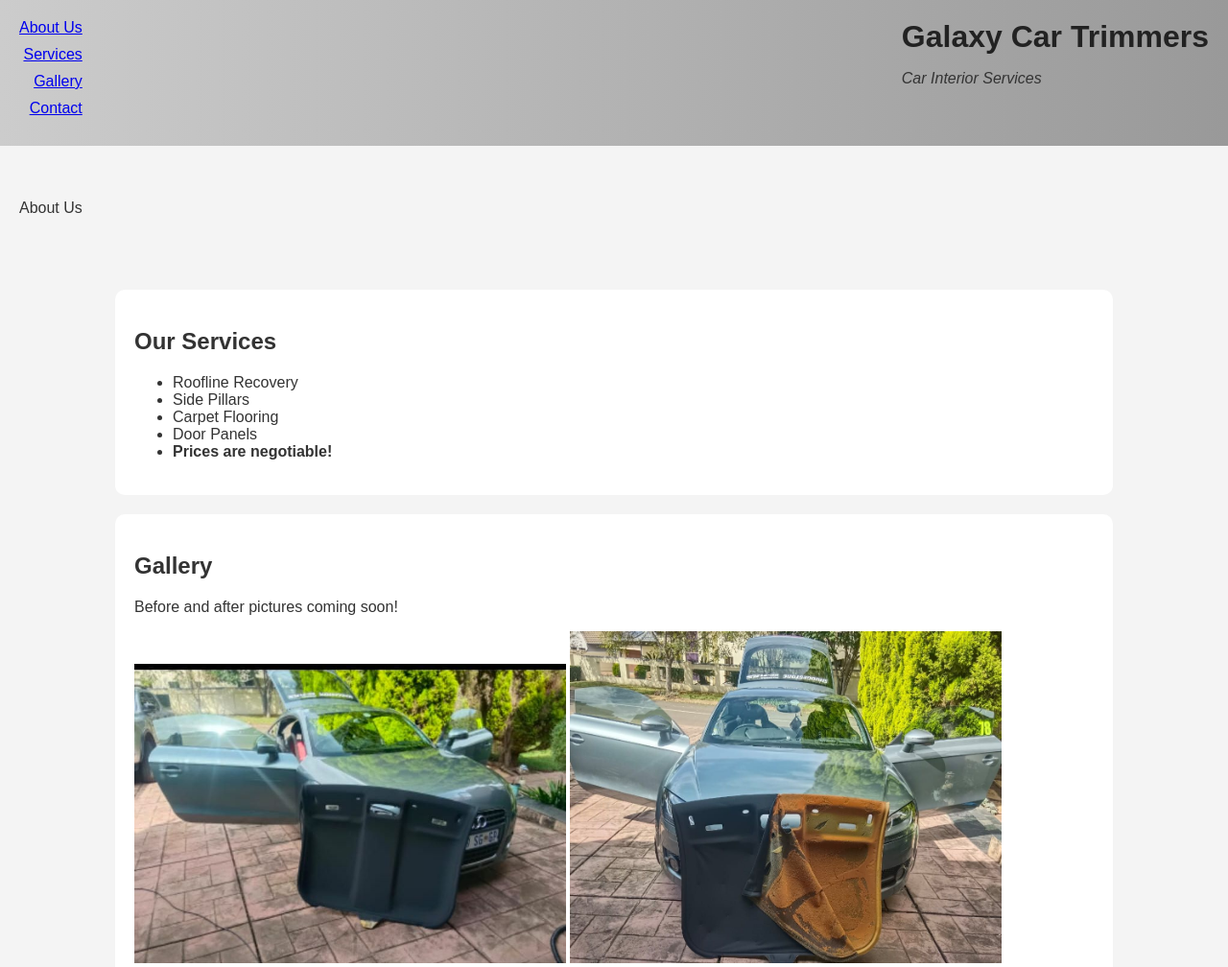
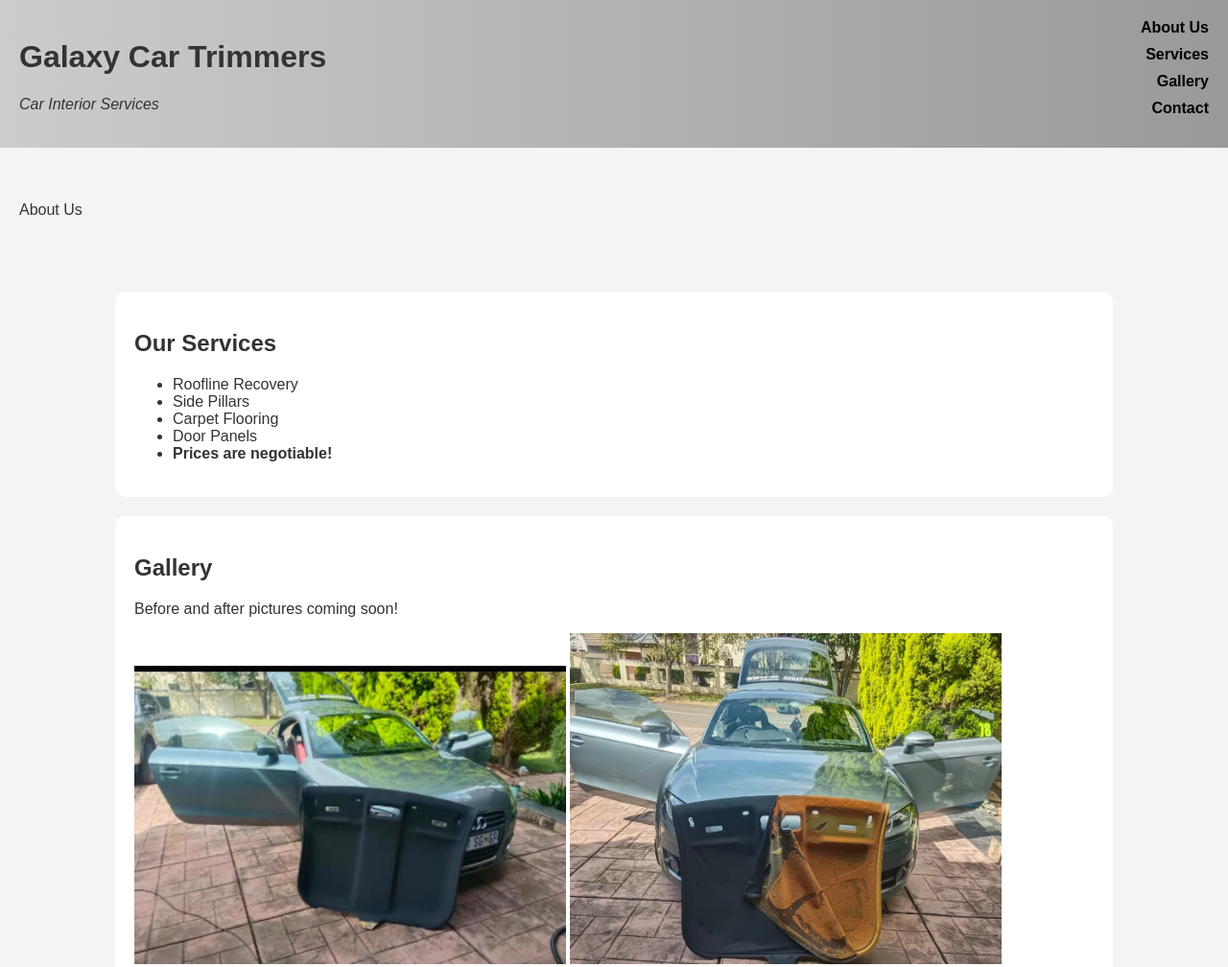
Before and after one commit to merriam140/Galaxy-Car-Trimmers-, a plain HTML site: page index.html in a window 1280 px wide. Shown: the top 1008 px of the page at 96% size. Drawn offline with Linux system fonts and the light colour scheme.

Commit message:
Update index.html

```diff
--- a/index.html
+++ b/index.html
@@ -14,35 +14,36 @@
 
     }
     header {
-      background-color: #ccc;
+  display: flex;
+  justify-content: space-between;
+  align-items: flex-start;
+  background: linear-gradient(to right, #ccc, #999);
   padding: 20px;
-      flex-wrap:wrap;
-      display:flex;
-      align-items:flex-start;
-      justify-content:space-between;
-      background: linear-gradient(to right, #ccc, #999);
 }
-    .header-left h1{
-      color: #222;
-      margin:0;
+
+.logo-section {
+  flex: 1;
 }
-    .header-right ul{
+
+.side-nav ul {
   list-style: none;
   padding: 0;
   margin: 0;
   display: flex;
   flex-direction: column;
   align-items: flex-end;
+}
 
+.side-nav ul li {
+  margin-bottom: 10px;
 }
-    .header-right ul li{
-      margin-bottom:10px;
+
+.side-nav ul li a {
+  text-decoration: none;
+  font-weight: bold;
+  color: black;
 }
-    header-right ul li a {
-      text-decoration:none;
-      color:black;
-      font-weight:bold;
-    }
+
       main {
       flex: 1;
       }
@@ -69,20 +70,20 @@
 <body>
   <main>
   <header>
-
-  <nav class="header-right">
+  <div class="logo-section">
+    <h1>Galaxy Car Trimmers</h1>
+    <p><em>Car Interior Services</em></p>
+  </div>
+  <nav class="side-nav">
     <ul>
-   <li><a href="#about us">About Us</a></li>
+      <li><a href="#about">About Us</a></li>
       <li><a href="#services">Services</a></li>
       <li><a href="#gallery">Gallery</a></li>
       <li><a href="#contact">Contact</a></li>
     </ul>
   </nav>
-    <div class="header-left">
-    <h1>Galaxy Car Trimmers</h1>
-    <p><em>Car Interior Services</em></p>
-    </div>
 </header>
+
 
    <section id="about-us" class="about us">
      <p>About Us</p>
```
Lines whose indentation alone changed are shown as unchanged.
